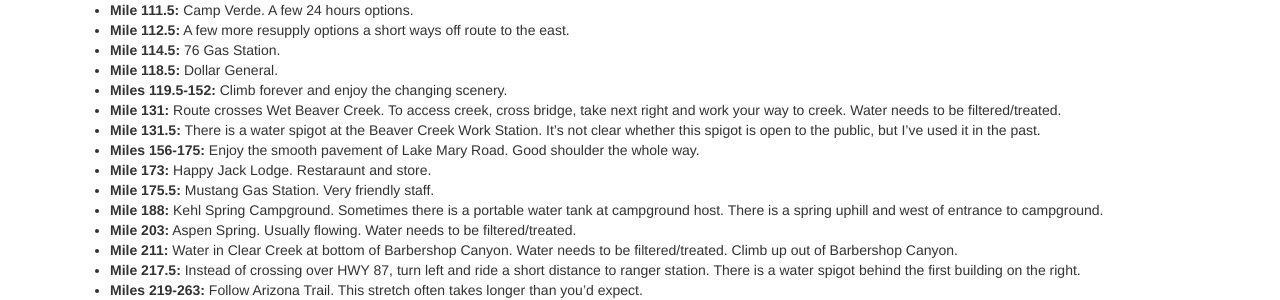
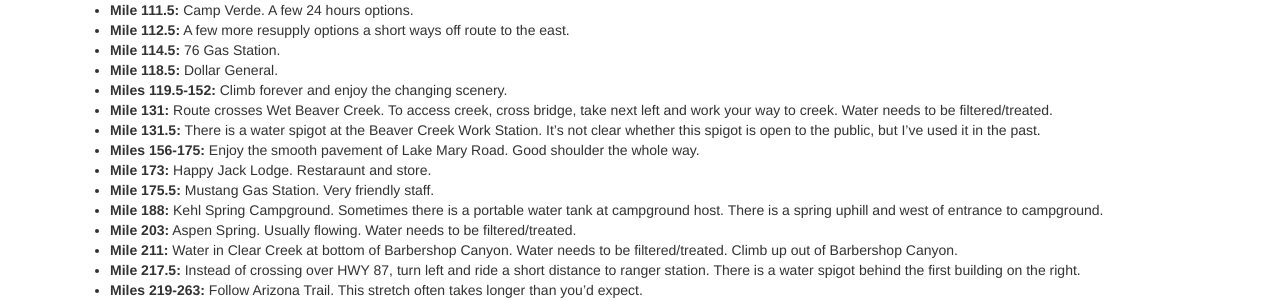
Before and after one commit to dcernst/PinyonsPines, a Jekyll site: the page built from course2023.md, in a window 1280 px wide and 900 px high, scrolled down 1971 px. Shown: the part 158-458 px from the top of the window. Built offline with Jekyll 4.4.1, drawn with Linux system fonts in a browser that asks for light colours; nearby versions of some CDN libraries; some of the changed text lies outside the part shown.

Commit message:
Update course2023.md

```diff
--- a/course2023.md
+++ b/course2023.md
@@ -50,7 +50,7 @@
 - **Mile 114.5:** 76 Gas Station.
 - **Mile 118.5:** Dollar General.
 - **Miles 119.5-152:** Climb forever and enjoy the changing scenery.
-- **Mile 131:** Route crosses Wet Beaver Creek.  To access creek, cross bridge, take next right and work your way to creek. Water needs to be filtered/treated.
+- **Mile 131:** Route crosses Wet Beaver Creek.  To access creek, cross bridge, take next left and work your way to creek. Water needs to be filtered/treated.
 - **Mile 131.5:** There is a water spigot at the Beaver Creek Work Station. It's not clear whether this spigot is open to the public, but I've used it in the past.
 - **Miles 156-175:** Enjoy the smooth pavement of Lake Mary Road.  Good shoulder the whole way.
 - **Mile 173:** Happy Jack Lodge.  Restaraunt and store.
@@ -127,7 +127,7 @@
 - **Mile 266.5:** 76 gas station.  Not as good a choice as the Maverick and Circle K.
 - **Mile 271:** Dollar General.
 - **Miles 272-305:** Climb forever and enjoy the changing scenery.
-- **Mile 283.5:** Route crosses Wet Beaver Creek.  To access creek, cross bridge, take next right and work your way to creek. Water needs to be filtered/treated.
+- **Mile 283.5:** Route crosses Wet Beaver Creek.  To access creek, cross bridge, take next left and work your way to creek. Water needs to be filtered/treated.
 - **Mile 283.5:** There is a water spigot at the Beaver Creek Work Station. It's not clear whether this spigot is open to the public, but I've used it in the past.
 - **Miles 308-320.5:** Turn right onto Lake Mary Road and enjoy the many miles of smooth pavement.  Good shoulder.
 - **Miles 330-351.5:** Route overlaps with short course, but they will be going in the opposite direction. It's possible the front runners will encounter folks riding the short course.
```
